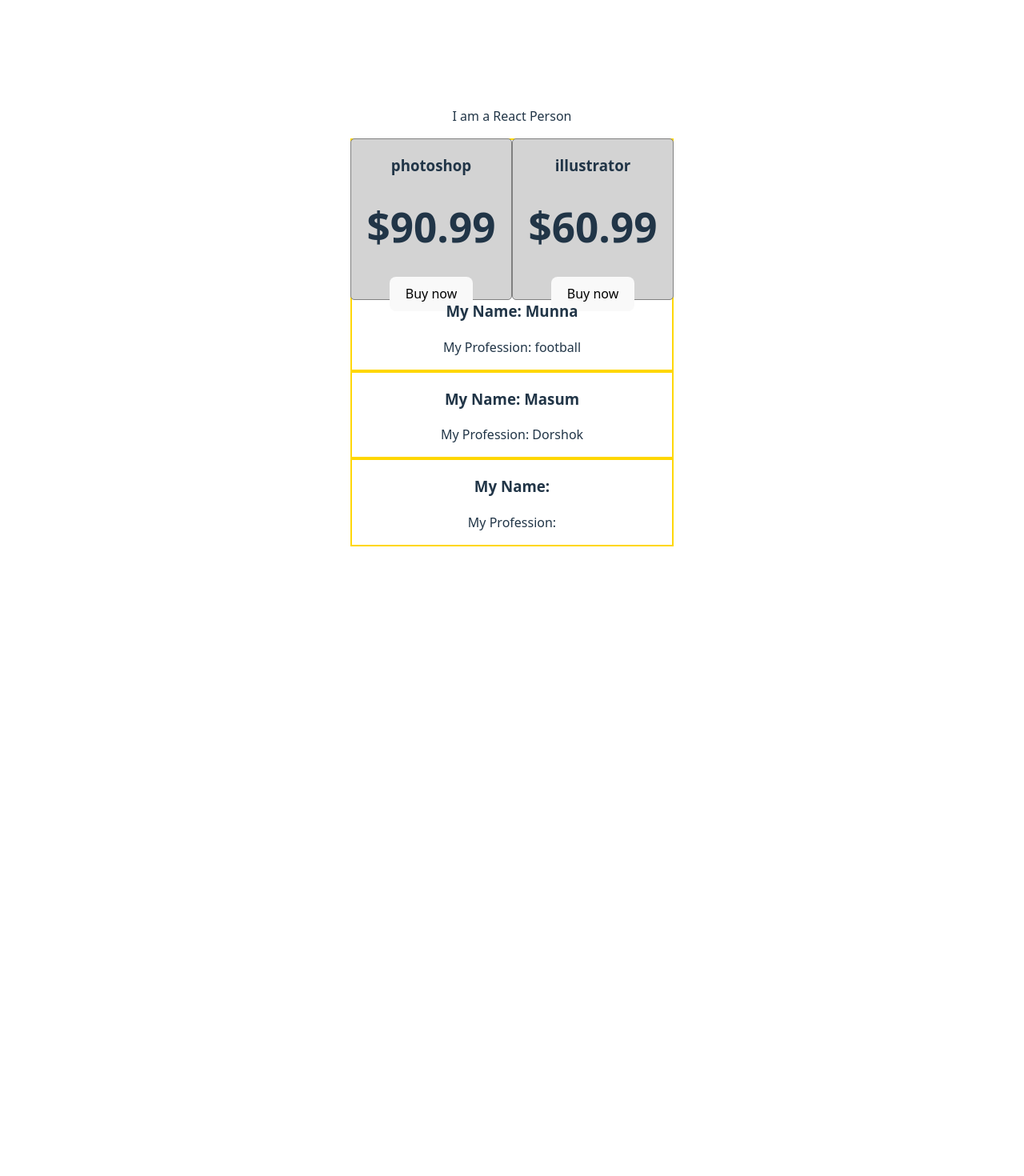
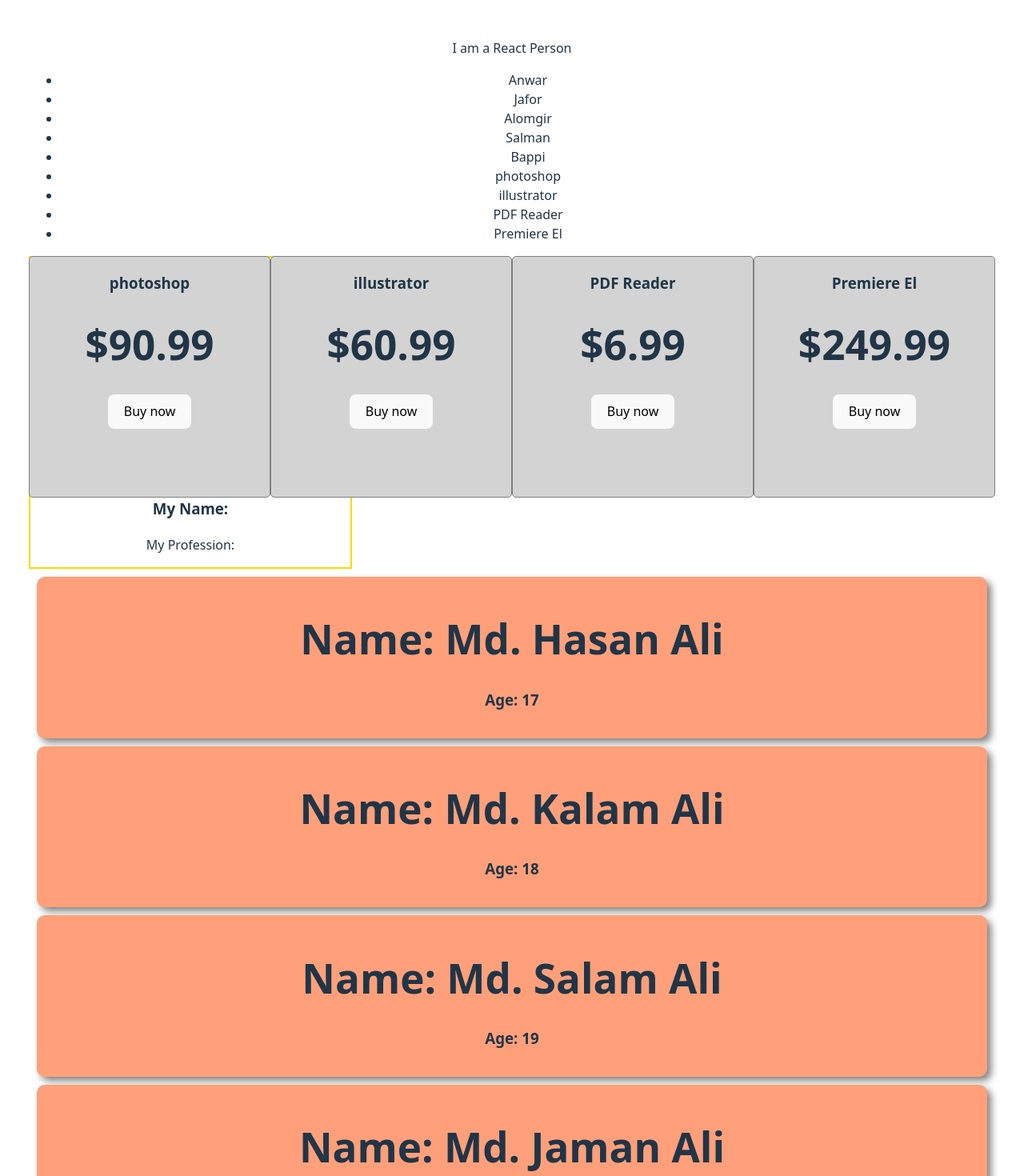
Before and after one commit to mdomorfaruk1272/32-REACT-FUNDAMENTAL-JSX-COMPONENT-PROPS-STATE-LIFECYCLE, a React (Vite) app: page / in a window 1280 px wide. Shown: the top 1470 px of the page at 80% size. Before the commit the page ends 800 px from the top, so only its background shows below. Built offline with nearby package versions, Linux system fonts and the light colour scheme.

Commit message:
C:\Users\Md. Al- Amin\Desktop\Jhanker Mahbub\jm-5\32 REACT FUNDAMENTAL, JSX, COMPONENT, PROPS, STATE, LIFECYCLE\core-concepts>git branch -m 32-9-Create-multiple-components-from-an-array-of-objects

```diff
--- a/src/App.jsx
+++ b/src/App.jsx
@@ -5,21 +5,61 @@
  */
 
 function App() {
-  const nayoks = ["Anwar", "Jafor", "Alomgir", "Salman"];
+  const nayoks = ["Anwar", "Jafor", "Alomgir", "Salman", "Bappi"];
   const products = [
     {name: 'photoshop', price: '$90.99'},
     {name: 'illustrator', price: '$60.99'},
-    {name: 'PDF Reader', price: '$6.99'}
+    {name: 'PDF Reader', price: '$6.99'},
+    {name: 'Premiere El', price: '$249.99'}
   ]
-
+  const friends = [
+    {name: 'Md. Hasan Ali', age: 17},
+    {name: 'Md. Kalam Ali', age: 18},
+    {name: 'Md. Salam Ali', age: 19},
+    {name: 'Md. Jaman Ali', age: 20},
+    {name: 'Md. Hamim Ali', age: 21},
+    {name: 'Md. Rakib Ali', age: 22},
+  ]
+  const friendsHtml = [];
+  for (let index = 0; index < friends.length; index++) {
+    const element = friends[index];
+    friendsHtml.push(<Friend friend={element}></Friend>)
+  }
+  console.log(friendsHtml);
+  // const productsName = products.map(product => product.name);
+  // console.log(productsName);
+  const nayoksName = nayoks.map(nayok => nayok);
+  console.log(nayoksName);
   return (
     <div>
     <p>I am a React Person</p>
-    <Product product={products[0]}></Product>
-    <Product product={products[1]}></Product>
-    <Person name="Munna" job="football"></Person>
-    <Person name="Masum" job="Dorshok"></Person>
+    <ul>
+      {
+        nayoks.map(nayoks => <li>{nayoks}</li>)
+      }
+      {
+        products.map(product => <li>{product.name}</li>)
+      }
+    </ul>
+    {
+      products.map(product => <Product product={product}></Product>)
+    }
     <Person></Person>
+    {
+      friends.map(friend => <Friend friend={friend}></Friend>)
+    }
+    {/* {
+     friendsHtml
+    } */}
+    </div>
+  )
+}
+
+function Friend(props){
+  return (
+    <div style={{backgroundColor:'lightsalmon', borderRadius:'10px', margin: '10px', padding: '15px', boxShadow: '5px 5px 10px gray'}}>
+      <h1>Name: {props.friend.name}</h1>
+      <h3>Age: {props.friend.age}</h3>
     </div>
   )
 }
@@ -29,13 +69,12 @@
     border: '1px solid gray',
     borderRadius: '5px',
     backgroundColor: 'lightgray',
-    height: '200px',
-    width: '200px',
+    height: '300px',
+    width: '300px',
     float: 'left',
     display: 'block',
   }
   const {name, price} = props.product;
-  console.log(name, price);
   return (
     <div style={productStyle}>
     <h3>{props.product.name}</h3>
```
